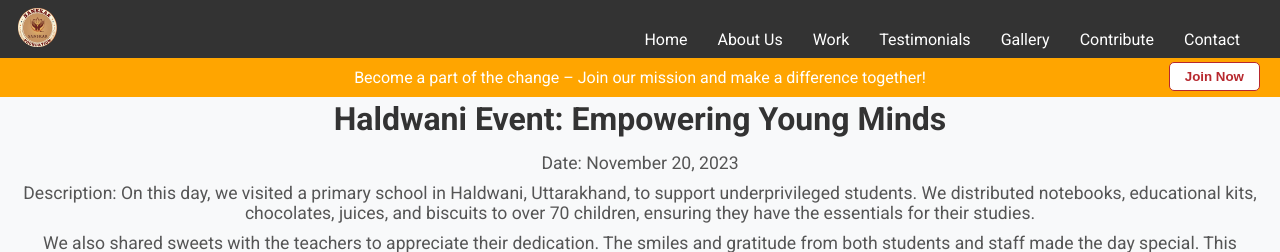
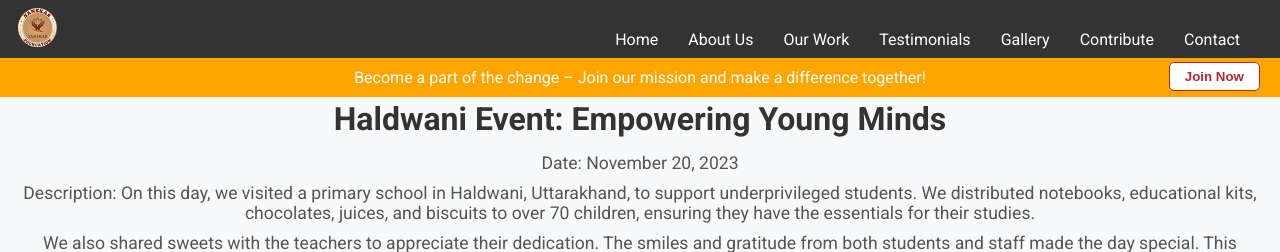
Before and after one commit to Sanskarmkf/Sanskar_Website, a Flask app: page /p1 in a window 1280 px wide. Shown: the top 252 px of the page. Run offline with Flask 3, Linux system fonts and the light colour scheme; parts of the project's set-up code (start-up, migrations or seed data) failed here and were passed over.

Commit message:
change work to our work

```diff
--- a/templates/about.html
+++ b/templates/about.html
@@ -703,7 +703,7 @@
             <ul>
                 <li><a href="{{ url_for('home') }}">Home</a></li>
               <li><a href="{{ url_for('about') }}">About Us</a></li>
-              <li><a href="{{ url_for('work') }}">Work</a></li>
+              <li><a href="{{ url_for('work') }}">Our Work</a></li>
               <li><a href="{{ url_for('testimonials') }}">Testimonials</a></li>
               <li><a href="{{ url_for('gallery') }}">Gallery</a></li>
               <li><a href="{{ url_for('contribute') }}">Contribute</a></li>
--- a/templates/achievement.html
+++ b/templates/achievement.html
@@ -18,7 +18,7 @@
             <ul>
               <li><a href="{{ url_for('home') }}">Home</a></li>
               <li><a href="{{ url_for('about') }}">About Us</a></li>
-              <li><a href="{{ url_for('work') }}">Work</a></li>
+              <li><a href="{{ url_for('work') }}">Our Work</a></li>
               <li><a href="{{ url_for('testimonials') }}">Testimonials</a></li>
               <li><a href="{{ url_for('gallery') }}">Gallery</a></li>
               <li><a href="{{ url_for('contribute') }}">Contribute</a></li>
--- a/templates/contact.html
+++ b/templates/contact.html
@@ -16,7 +16,7 @@
             <ul>
               <li><a href="{{ url_for('home') }}">Home</a></li>
               <li><a href="{{ url_for('about') }}">About Us</a></li>
-              <li><a href="{{ url_for('work') }}">Work</a></li>
+              <li><a href="{{ url_for('work') }}">Our Work</a></li>
               <li><a href="{{ url_for('testimonials') }}">Testimonials</a></li>
               <li><a href="{{ url_for('gallery') }}">Gallery</a></li>
               <li><a href="{{ url_for('contribute') }}">Contribute</a></li>
--- a/templates/contribute.html
+++ b/templates/contribute.html
@@ -18,7 +18,7 @@
             <ul>
               <li><a href="{{ url_for('home') }}">Home</a></li>
               <li><a href="{{ url_for('about') }}">About Us</a></li>
-              <li><a href="{{ url_for('work') }}">Work</a></li>
+              <li><a href="{{ url_for('work') }}">Our Work</a></li>
               <li><a href="{{ url_for('testimonials') }}">Testimonials</a></li>
               <li><a href="{{ url_for('gallery') }}">Gallery</a></li>
               <li><a href="{{ url_for('contribute') }}">Contribute</a></li>
--- a/templates/gallery.html
+++ b/templates/gallery.html
@@ -16,7 +16,7 @@
         <ul>
             <li><a href="{{ url_for('home') }}">Home</a></li>
             <li><a href="{{ url_for('about') }}">About Us</a></li>
-            <li><a href="{{ url_for('work') }}">Work</a></li>
+            <li><a href="{{ url_for('work') }}">Our Work</a></li>
             <li><a href="{{ url_for('testimonials') }}">Testimonials</a></li>
             <li><a href="{{ url_for('gallery') }}">Gallery</a></li>
             <li><a href="{{ url_for('contribute') }}">Contribute</a></li>
--- a/templates/home.html
+++ b/templates/home.html
@@ -19,7 +19,7 @@
             <ul>
               <li><a href="{{ url_for('home') }}">Home</a></li>
               <li><a href="{{ url_for('about') }}">About Us</a></li>
-              <li><a href="{{ url_for('work') }}">Work</a></li>
+              <li><a href="{{ url_for('work') }}">Our Work</a></li>
               <li><a href="{{ url_for('testimonials') }}">Testimonials</a></li>
               <li><a href="{{ url_for('gallery') }}">Gallery</a></li>
               <li><a href="{{ url_for('contribute') }}">Contribute</a></li>
--- a/templates/program1.html
+++ b/templates/program1.html
@@ -26,7 +26,7 @@
           <ul>
               <li><a href="{{ url_for('home') }}">Home</a></li>
               <li><a href="{{ url_for('about') }}">About Us</a></li>
-              <li><a href="{{ url_for('work') }}">Work</a></li>
+              <li><a href="{{ url_for('work') }}">Our Work</a></li>
               <li><a href="{{ url_for('testimonials') }}">Testimonials</a></li>
               <li><a href="{{ url_for('gallery') }}">Gallery</a></li>
               <li><a href="{{ url_for('contribute') }}">Contribute</a></li>
--- a/templates/program2.html
+++ b/templates/program2.html
@@ -25,7 +25,7 @@
           <ul>
               <li><a href="{{ url_for('home') }}">Home</a></li>
               <li><a href="{{ url_for('about') }}">About Us</a></li>
-              <li><a href="{{ url_for('work') }}">Work</a></li>
+              <li><a href="{{ url_for('work') }}">Our Work</a></li>
               <li><a href="{{ url_for('testimonials') }}">Testimonials</a></li>
               <li><a href="{{ url_for('gallery') }}">Gallery</a></li>
               <li><a href="{{ url_for('contribute') }}">Contribute</a></li>
--- a/templates/program3.html
+++ b/templates/program3.html
@@ -25,7 +25,7 @@
           <ul>
               <li><a href="{{ url_for('home') }}">Home</a></li>
               <li><a href="{{ url_for('about') }}">About Us</a></li>
-              <li><a href="{{ url_for('work') }}">Work</a></li>
+              <li><a href="{{ url_for('work') }}">Our Work</a></li>
               <li><a href="{{ url_for('testimonials') }}">Testimonials</a></li>
               <li><a href="{{ url_for('gallery') }}">Gallery</a></li>
               <li><a href="{{ url_for('contribute') }}">Contribute</a></li>
--- a/templates/program4.html
+++ b/templates/program4.html
@@ -25,7 +25,7 @@
           <ul>
               <li><a href="{{ url_for('home') }}">Home</a></li>
               <li><a href="{{ url_for('about') }}">About Us</a></li>
-              <li><a href="{{ url_for('work') }}">Work</a></li>
+              <li><a href="{{ url_for('work') }}">Our Work</a></li>
               <li><a href="{{ url_for('testimonials') }}">Testimonials</a></li>
               <li><a href="{{ url_for('gallery') }}">Gallery</a></li>
               <li><a href="{{ url_for('contribute') }}">Contribute</a></li>
--- a/templates/testimonials.html
+++ b/templates/testimonials.html
@@ -18,7 +18,7 @@
             <ul>
               <li><a href="{{ url_for('home') }}">Home</a></li>
               <li><a href="{{ url_for('about') }}">About Us</a></li>
-              <li><a href="{{ url_for('work') }}">Work</a></li>
+              <li><a href="{{ url_for('work') }}">Our Work</a></li>
               <li><a href="{{ url_for('testimonials') }}">Testimonials</a></li>
               <li><a href="{{ url_for('gallery') }}">Gallery</a></li>
               <li><a href="{{ url_for('contribute') }}">Contribute</a></li>
--- a/templates/work.html
+++ b/templates/work.html
@@ -25,7 +25,7 @@
         <ul>
           <li><a href="{{ url_for('home') }}">Home</a></li>
           <li><a href="{{ url_for('about') }}">About Us</a></li>
-          <li><a href="{{ url_for('work') }}">Work</a></li>
+          <li><a href="{{ url_for('work') }}">our Work</a></li>
           <li><a href="{{ url_for('testimonials') }}">Testimonials</a></li>
           <li><a href="{{ url_for('gallery') }}">Gallery</a></li>
           <li><a href="{{ url_for('contribute') }}">Contribute</a></li>
```
